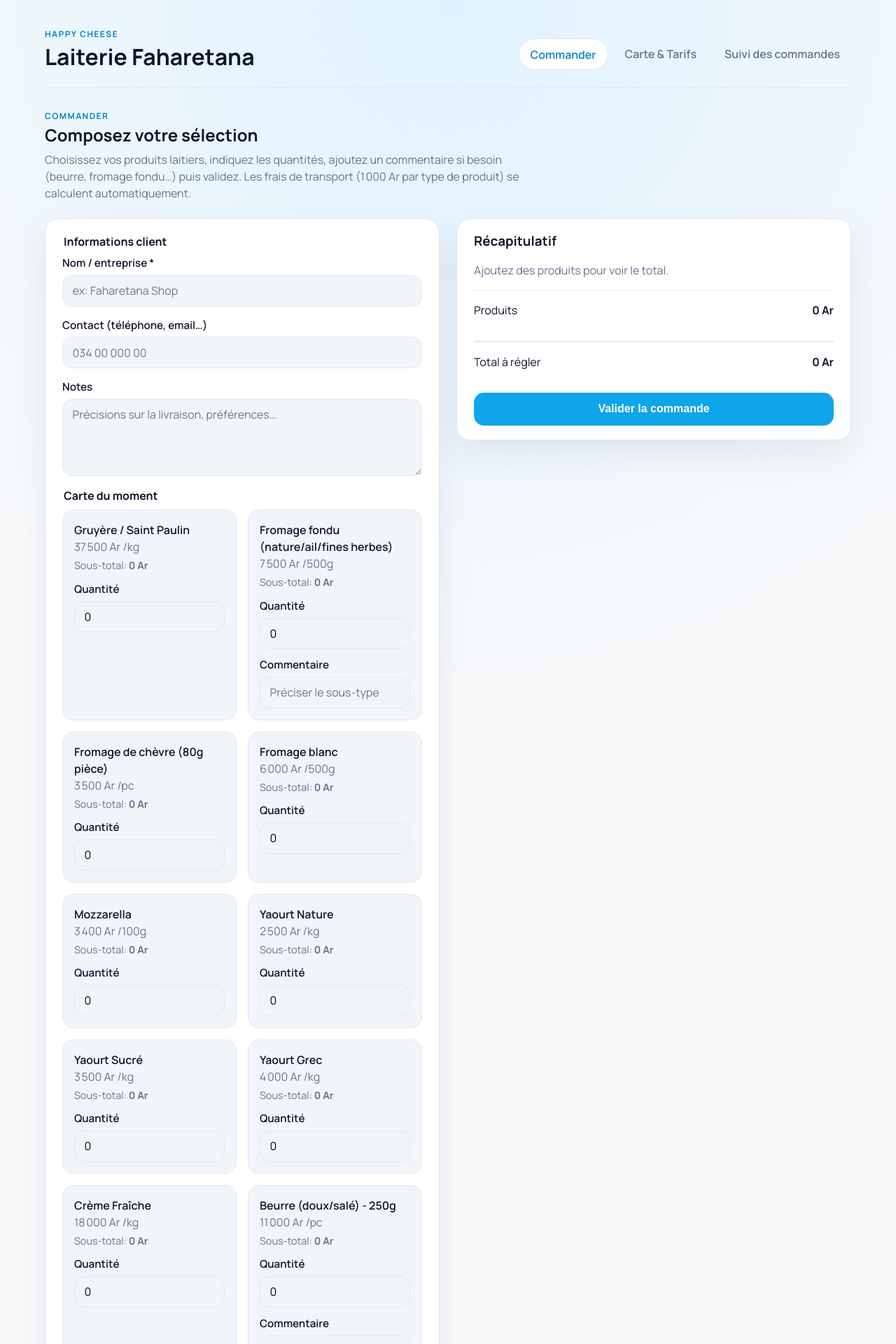
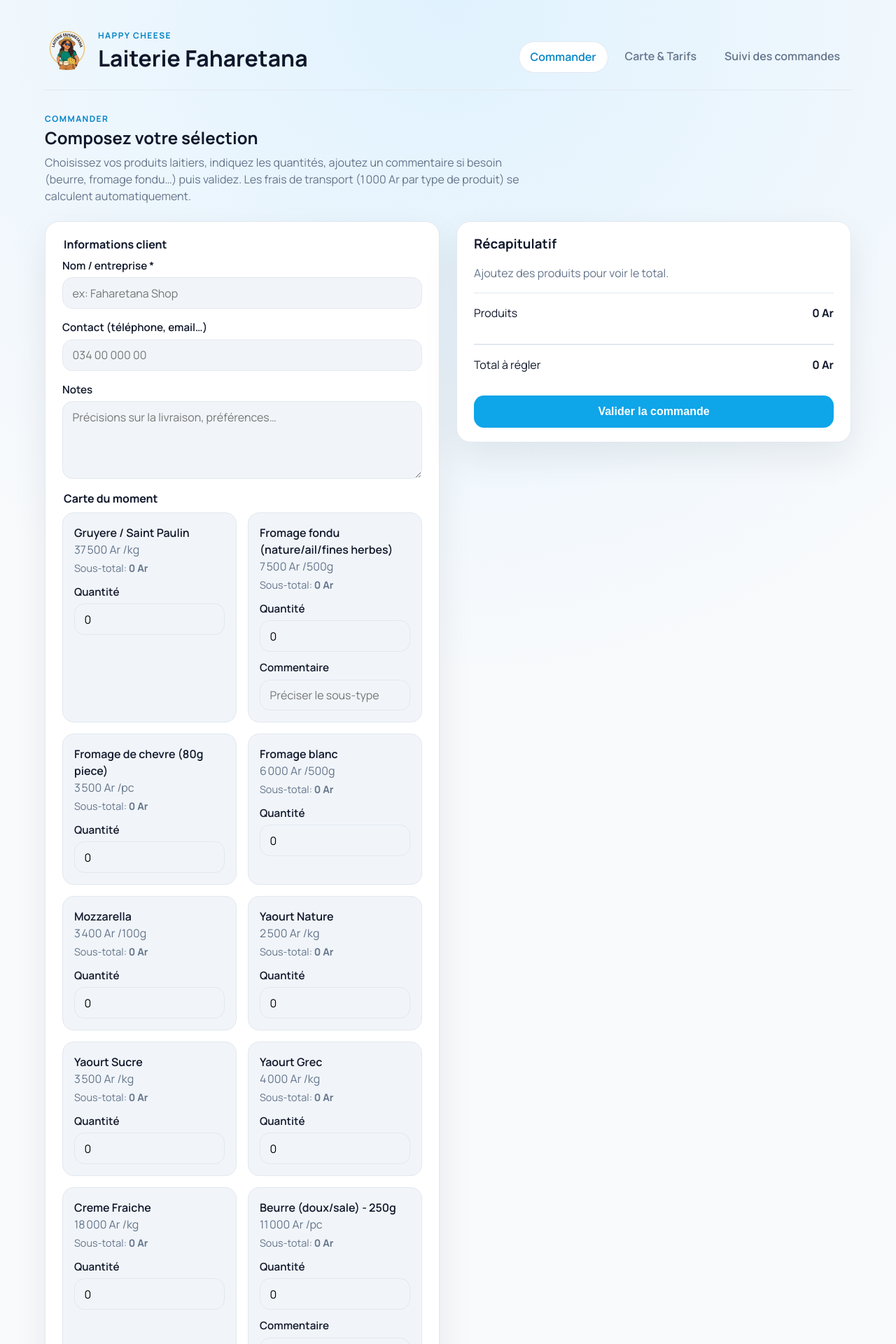
Before and after one commit to AlexisMGL/HappyCheese, a React (Vite) app: page / in a window 1280 px wide. Shown: the top 1920 px of the page at 70% size. Built offline with nearby package versions, Linux system fonts and the light colour scheme.

Commit message:
animations

```diff
--- a/index.html
+++ b/index.html
@@ -2,7 +2,7 @@
 <html lang="en">
   <head>
     <meta charset="UTF-8" />
-    <link rel="icon" type="image/svg+xml" href="/vite.svg" />
+    <link rel="icon" type="image/png" href="/cheese_icon.png" />
     <meta name="viewport" content="width=device-width, initial-scale=1.0" />
     <title>Laiterie Faharetana</title>
   </head>
--- a/src/App.tsx
+++ b/src/App.tsx
@@ -10,14 +10,23 @@ const navLinks = [
   { to: '/owner', label: 'Suivi des commandes' },
 ]
 
+import logoImage from '../Logo_Faharetana.png'
+
 function App() {
   return (
     <AppDataProvider>
       <div className="app-shell">
         <header className="app-header">
-          <div>
-            <p className="eyebrow">Happy Cheese</p>
-            <h1>Laiterie Faharetana</h1>
+          <div className="brand-title">
+            <img
+              src={logoImage}
+              alt="Logo Laiterie Faharetana"
+              className="brand-logo"
+            />
+            <div>
+              <p className="eyebrow">Happy Cheese</p>
+              <h1>Laiterie Faharetana</h1>
+            </div>
           </div>
           <nav className="main-nav">
             {navLinks.map((link) => (
--- a/src/pages/ClientOrderPage.tsx
+++ b/src/pages/ClientOrderPage.tsx
@@ -1,10 +1,11 @@
-import { useMemo, useState } from 'react'
+import { useEffect, useMemo, useState } from 'react'
 import type { FormEvent } from 'react'
 import { useAppData } from '../store.tsx'
 import { QUANTITY_TYPE_LABELS } from '../types.ts'
 import type { CheeseItem } from '../types.ts'
 import { formatAriary } from '../utils/currency.ts'
 import { inputStepFor, validateQuantityMultiple } from '../utils/items.ts'
+import merciImage from '../../merci.png'
 
 type Feedback =
   | { type: 'success'; message: string }
@@ -30,6 +31,7 @@ const ClientOrderPage = () => {
     {},
   )
   const [feedback, setFeedback] = useState<Feedback>(null)
+  const [showThanks, setShowThanks] = useState(false)
 
   const selectedEntries = useMemo<SelectedEntry[]>(
     () =>
@@ -103,6 +105,14 @@ const ClientOrderPage = () => {
     setQuantityErrors({})
   }
 
+  useEffect(() => {
+    if (!showThanks) {
+      return
+    }
+    const timer = window.setTimeout(() => setShowThanks(false), 3000)
+    return () => window.clearTimeout(timer)
+  }, [showThanks])
+
   const handleSubmit = (event: FormEvent<HTMLFormElement>) => {
     event.preventDefault()
     setFeedback(null)
@@ -153,6 +163,7 @@ const ClientOrderPage = () => {
         type: 'success',
         message: 'Commande transmise à la laiterie.',
       })
+      setShowThanks(true)
     } catch (error) {
       setFeedback({
         type: 'error',
@@ -165,7 +176,8 @@ const ClientOrderPage = () => {
   }
 
   return (
-    <section className="page-section">
+    <>
+      <section className="page-section">
       <div className="section-header">
         <div>
           <p className="eyebrow">Commander</p>
@@ -329,6 +341,10 @@ const ClientOrderPage = () => {
         </form>
       )}
     </section>
+      <div className={`thanks-banner ${showThanks ? 'is-visible' : ''}`}>
+        <img src={merciImage} alt="Merci" />
+      </div>
+    </>
   )
 }
 
--- a/src/pages/ConfigPage.tsx
+++ b/src/pages/ConfigPage.tsx
@@ -14,6 +14,7 @@ interface FormState {
   price: string
   quantityType: QuantityType
   multipleOf: string
+  step: string
   commentEnabled: boolean
 }
 
@@ -22,6 +23,7 @@ const initialState: FormState = {
   price: '',
   quantityType: '/pc',
   multipleOf: '',
+  step: '',
   commentEnabled: false,
 }
 
@@ -31,7 +33,7 @@ const ConfigPage = () => {
   const [editingId, setEditingId] = useState<string | null>(null)
 
   const handleInputChange =
-    (field: 'name' | 'price' | 'multipleOf') =>
+    (field: 'name' | 'price' | 'multipleOf' | 'step') =>
     (event: ChangeEvent<HTMLInputElement>) => {
       setFormState((prev) => ({
         ...prev,
@@ -64,6 +66,7 @@ const ConfigPage = () => {
       price: String(item.price),
       quantityType: item.quantityType,
       multipleOf: item.multipleOf ? String(item.multipleOf) : '',
+      step: item.step ? String(item.step) : '',
       commentEnabled: Boolean(item.commentEnabled),
     })
     setEditingId(item.id)
@@ -84,11 +87,18 @@ const ConfigPage = () => {
         ? parsedMultiple
         : undefined
 
+    const parsedStep = Number(formState.step)
+    const normalizedStep =
+      formState.step.trim() && Number.isFinite(parsedStep) && parsedStep > 0
+        ? parsedStep
+        : undefined
+
     const payload = {
       name: formState.name.trim(),
       price: Number(parsedPrice.toFixed(2)),
       quantityType: formState.quantityType,
       multipleOf: normalizedMultiple,
+      step: normalizedStep,
       commentEnabled: formState.commentEnabled,
     }
 
@@ -107,8 +117,8 @@ const ConfigPage = () => {
           <p className="eyebrow">Configuration</p>
           <h2>Carte & tarifs</h2>
           <p className="section-lead">
-            Ajoutez ou modifiez des produits, définissez les multiples imposés et activez
-            un champ commentaire pour laisser le client préciser un sous-type.
+            Ajoutez ou modifiez des produits, ajustez les multiples et les incréments, et
+            activez un champ commentaire quand un sous-type doit être précisé.
           </p>
         </div>
       </div>
@@ -166,7 +176,23 @@ const ConfigPage = () => {
             />
             <small>
               Laissez vide pour autoriser n’importe quelle quantité. Exemple : 1 = multiples
-              de 1 (pratique pour le Gruyère).
+              de 1 (pratique pour le gruyère).
+            </small>
+          </label>
+
+          <label className="form-field">
+            <span>Incrément (optionnel)</span>
+            <input
+              type="number"
+              min={0}
+              step={0.05}
+              value={formState.step}
+              onChange={handleInputChange('step')}
+              placeholder="ex: 0.25"
+            />
+            <small>
+              Valeur utilisée lorsque l’utilisateur clique sur les flèches du champ
+              quantité. Vide = incrément par défaut de l’unité.
             </small>
           </label>
 
@@ -180,7 +206,7 @@ const ConfigPage = () => {
               <span>Afficher un champ commentaire pour ce produit</span>
             </div>
             <small>
-              Permet au client de préciser “doux / salé”, “nature / ail / fines herbes”, etc.
+              Permet de préciser “doux / salé”, “nature / ail / fines herbes”, etc.
             </small>
           </label>
 
@@ -212,8 +238,14 @@ const ConfigPage = () => {
                     </p>
                     <p className="muted">
                       {item.multipleOf
-                        ? `Quantité multiple de ${item.multipleOf} ${QUANTITY_TYPE_LABELS[item.quantityType]}`
-                        : 'Quantité libre'}
+                        ? `Multiples de ${item.multipleOf} ${QUANTITY_TYPE_LABELS[item.quantityType]}`
+                        : 'Multiples libres'}
+                    </p>
+                    <p className="muted">
+                      Incrément :{' '}
+                      {typeof item.step === 'number' && item.step > 0
+                        ? item.step
+                        : 'defaut'}
                     </p>
                     <p className="muted">
                       Commentaire {item.commentEnabled ? 'activé' : 'désactivé'}
--- a/src/pages/OwnerPage.tsx
+++ b/src/pages/OwnerPage.tsx
@@ -6,9 +6,11 @@ import { formatAriary } from '../utils/currency.ts'
 const statusClass = (status: string) => {
   switch (status) {
     case 'livree_pas_payee':
+      return 'status-chip danger'
+    case 'livree_payee':
+      return 'status-chip success'
+    case 'non_livree_payee':
       return 'status-chip warning'
-    case 'non_livree_payee':
-      return 'status-chip info'
     case 'en_cours':
     case 'nouvelle':
       return 'status-chip info'
--- a/src/store.tsx
+++ b/src/store.tsx
@@ -6,7 +6,14 @@ import {
   useState,
   type ReactNode,
 } from 'react'
-import type { CheeseItem, Order, OrderEntry, OrderStatus } from './types.ts'
+import type {
+  CheeseItem,
+  Order,
+  OrderEntry,
+  OrderStatus,
+  QuantityType,
+} from './types.ts'
+import { QUANTITY_INPUT_STEP } from './types.ts'
 
 interface NewOrderEntry {
   itemId: string
@@ -41,71 +48,76 @@ const STORAGE_KEYS = {
 const defaultItems: CheeseItem[] = [
   {
     id: 'item-gruyere-stpaulin',
-    name: 'Gruyère / Saint Paulin',
+    name: 'Gruyere / Saint Paulin',
     price: 37500,
     quantityType: '/kg',
     multipleOf: 1,
+    step: 1,
   },
   {
     id: 'item-fromage-fondu',
     name: 'Fromage fondu (nature/ail/fines herbes)',
     price: 7500,
     quantityType: '/500g',
+    step: 1,
     commentEnabled: true,
   },
   {
     id: 'item-chevre',
-    name: 'Fromage de chèvre (80g pièce)',
+    name: 'Fromage de chevre (80g piece)',
     price: 3500,
     quantityType: '/pc',
     multipleOf: 1,
+    step: 1,
   },
   {
     id: 'item-fromage-blanc',
     name: 'Fromage blanc',
     price: 6000,
     quantityType: '/500g',
-    multipleOf: 0.5,
+    step: 0.5,
   },
   {
     id: 'item-mozzarella',
     name: 'Mozzarella',
     price: 3400,
     quantityType: '/100g',
+    step: 1,
   },
   {
     id: 'item-yaourt-nature',
     name: 'Yaourt Nature',
     price: 2500,
     quantityType: '/kg',
-    multipleOf: 0.25,
+    step: 0.25,
   },
   {
     id: 'item-yaourt-sucre',
-    name: 'Yaourt Sucré',
+    name: 'Yaourt Sucre',
     price: 3500,
     quantityType: '/kg',
-    multipleOf: 0.25,
+    step: 0.25,
   },
   {
     id: 'item-yaourt-grec',
     name: 'Yaourt Grec',
     price: 4000,
     quantityType: '/kg',
-    multipleOf: 0.25,
+    step: 0.25,
   },
   {
     id: 'item-creme-fraiche',
-    name: 'Crème Fraîche',
+    name: 'Creme Fraiche',
     price: 18000,
     quantityType: '/kg',
-    multipleOf: 0.25,
+    step: 0.25,
   },
   {
     id: 'item-beurre',
-    name: 'Beurre (doux/salé) - 250g',
+    name: 'Beurre (doux/sale) - 250g',
     price: 11000,
     quantityType: '/pc',
+    step: 1,
     commentEnabled: true,
   },
 ]
@@ -151,14 +163,27 @@ const usePersistentState = <T,>(key: string, initialValue: T) => {
   return [value, setValue] as const
 }
 
-const normalizeItemPayload = (payload: Omit<CheeseItem, 'id'>) => ({
-  ...payload,
-  multipleOf:
+const defaultStepFor = (quantityType: QuantityType) =>
+  QUANTITY_INPUT_STEP[quantityType]
+
+const normalizeItemPayload = (payload: Omit<CheeseItem, 'id'>) => {
+  const normalizedMultiple =
     typeof payload.multipleOf === 'number' && payload.multipleOf > 0
       ? payload.multipleOf
-      : undefined,
-  commentEnabled: Boolean(payload.commentEnabled),
-})
+      : undefined
+
+  const normalizedStep =
+    typeof payload.step === 'number' && payload.step > 0
+      ? payload.step
+      : undefined
+
+  return {
+    ...payload,
+    multipleOf: normalizedMultiple,
+    step: normalizedStep ?? defaultStepFor(payload.quantityType),
+    commentEnabled: Boolean(payload.commentEnabled),
+  }
+}
 
 export const AppDataProvider = ({ children }: { children: ReactNode }) => {
   const [items, setItems] = usePersistentState<CheeseItem[]>(
@@ -193,6 +218,11 @@ export const AppDataProvider = ({ children }: { children: ReactNode }) => {
 
         if (typeof updated.commentEnabled === 'undefined') {
           updated = { ...updated, commentEnabled: false }
+          changed = true
+        }
+
+        if (typeof updated.step === 'undefined' || updated.step <= 0) {
+          updated = { ...updated, step: defaultStepFor(updated.quantityType) }
           changed = true
         }
 
--- a/src/style.css
+++ b/src/style.css
@@ -53,6 +53,18 @@ a {
   gap: 1rem;
   padding-bottom: 1.5rem;
   border-bottom: 1px solid var(--border);
+}
+
+.brand-title {
+  display: flex;
+  align-items: center;
+  gap: 0.75rem;
+}
+
+.brand-logo {
+  width: 64px;
+  height: auto;
+  object-fit: contain;
 }
 
 .main-nav {
@@ -412,6 +424,46 @@ select:focus {
   font-size: 0.85rem;
 }
 
+.thanks-banner {
+  position: fixed;
+  left: 50%;
+  bottom: -200px;
+  transform: translate(-50%, 0);
+  pointer-events: none;
+  opacity: 0;
+  z-index: 1000;
+}
+
+.thanks-banner img {
+  width: min(320px, 70vw);
+  display: block;
+}
+
+.thanks-banner.is-visible {
+  animation: thanksSlide 3s ease-in-out forwards;
+}
+
+@keyframes thanksSlide {
+  0% {
+    transform: translate(-50%, 120%);
+    opacity: 0;
+  }
+  20% {
+    opacity: 1;
+  }
+  50% {
+    transform: translate(-50%, 0);
+    opacity: 1;
+  }
+  80% {
+    opacity: 1;
+  }
+  100% {
+    transform: translate(-50%, -120%);
+    opacity: 0;
+  }
+}
+
 .order-footer {
   display: flex;
   flex-wrap: wrap;
--- a/src/types.ts
+++ b/src/types.ts
@@ -7,12 +7,14 @@ export interface CheeseItem {
   quantityType: QuantityType
   multipleOf?: number
   commentEnabled?: boolean
+  step?: number
 }
 
 export type OrderStatus =
   | 'nouvelle'
   | 'en_cours'
   | 'livree_pas_payee'
+  | 'livree_payee'
   | 'non_livree_payee'
 
 export interface OrderEntry {
@@ -39,6 +41,7 @@ export const ORDER_STATUS_OPTIONS: Array<{ id: OrderStatus; label: string }> = [
   { id: 'nouvelle', label: 'Nouvelle commande' },
   { id: 'en_cours', label: 'En cours' },
   { id: 'livree_pas_payee', label: 'Livrée, pas payée' },
+  { id: 'livree_payee', label: 'Livré & payé' },
   { id: 'non_livree_payee', label: 'Non livrée, payée' },
 ]
 
--- a/src/utils/items.ts
+++ b/src/utils/items.ts
@@ -7,7 +7,7 @@ import {
 const EPSILON = 0.0001
 
 export const inputStepFor = (item: CheeseItem) =>
-  QUANTITY_INPUT_STEP[item.quantityType]
+  item.step ?? QUANTITY_INPUT_STEP[item.quantityType]
 
 export const validateQuantityMultiple = (
   item: CheeseItem,
```
